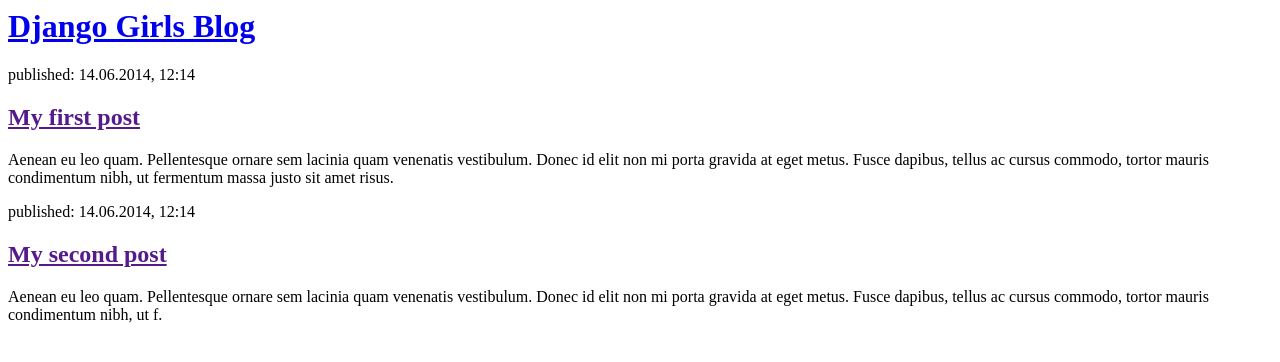
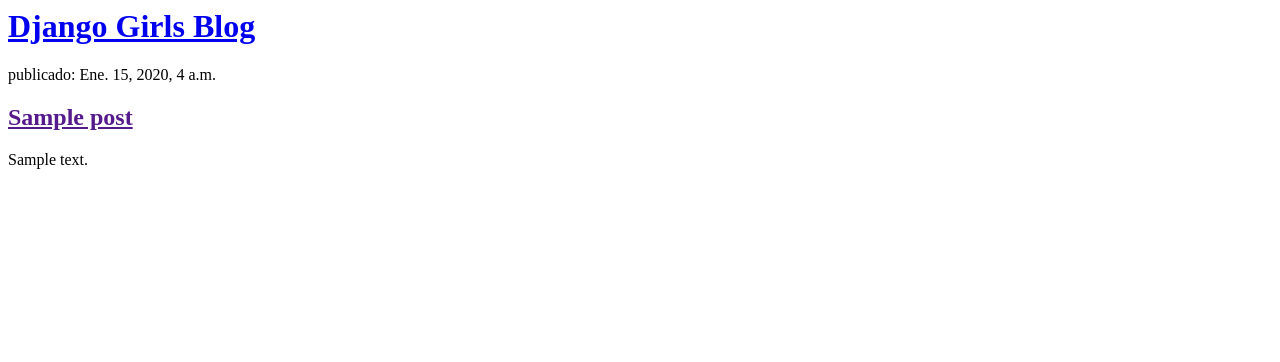
Before and after one commit to ismalel/my-first-blog, a Django app: page / in a window 1280 px wide. Shown: the top 362 px of the page. Run offline with Django 3.2, Linux system fonts and the light colour scheme; tables that the repository leaves empty hold one stand-in row (values such as "Sample post").

Commit message:
Templates modificados para mostrar post desde la base de datos

```diff
--- a/blog/templates/blog/post_list.html
+++ b/blog/templates/blog/post_list.html
@@ -1,22 +1,18 @@
 <html>
     <head>
         <title>Django Girls blog</title>
+
+
     </head>
-    <body>
+    <div>
+        <h1><a href="/">Django Girls Blog</a></h1>
+    </div>
+
+    {% for post in posts %}
         <div>
-            <h1><a href="/">Django Girls Blog</a></h1>
+            <p> publicado: {{ post.published_date }}</p>
+            <h2><a href="">{{ post.title }}</a></h2>
+            <p>{{ post.text|linebreaksbr }}</p>
         </div>
-
-        <div>
-            <p>published: 14.06.2014, 12:14</p>
-            <h2><a href="">My first post</a></h2>
-            <p>Aenean eu leo quam. Pellentesque ornare sem lacinia quam venenatis vestibulum. Donec id elit non mi porta gravida at eget metus. Fusce dapibus, tellus ac cursus commodo, tortor mauris condimentum nibh, ut fermentum massa justo sit amet risus.</p>
-        </div>
-
-        <div>
-            <p>published: 14.06.2014, 12:14</p>
-            <h2><a href="">My second post</a></h2>
-            <p>Aenean eu leo quam. Pellentesque ornare sem lacinia quam venenatis vestibulum. Donec id elit non mi porta gravida at eget metus. Fusce dapibus, tellus ac cursus commodo, tortor mauris condimentum nibh, ut f.</p>
-        </div>
-    </body>
+    {% endfor %}
 </html>
--- a/blog/views.py
+++ b/blog/views.py
@@ -1,4 +1,7 @@
 from django.shortcuts import render
+from django.utils import timezone
+from .models import Post
 
 def post_list(request):
-    return render(request, 'blog/post_list.html', {})
+    posts = Post.objects.all()
+    return render(request, 'blog/post_list.html', {'posts' : posts})
```
